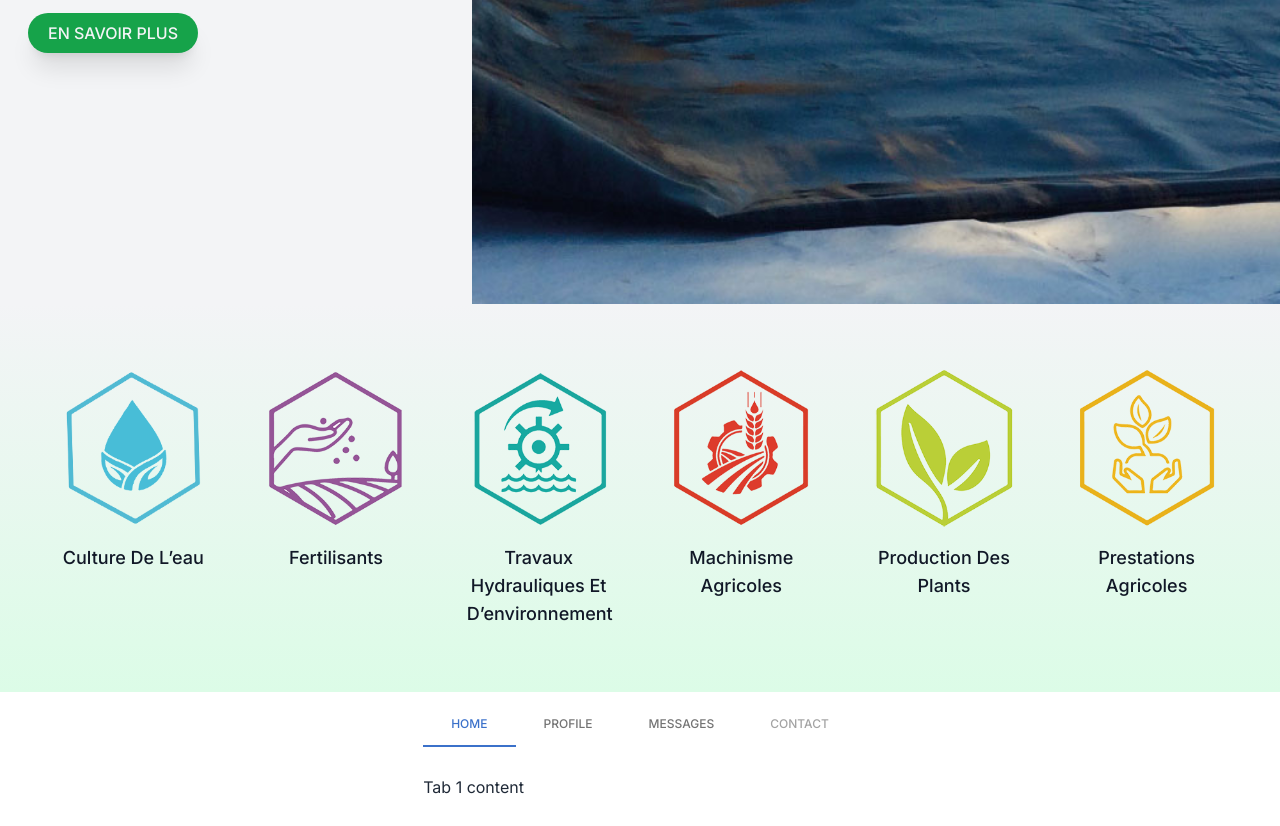
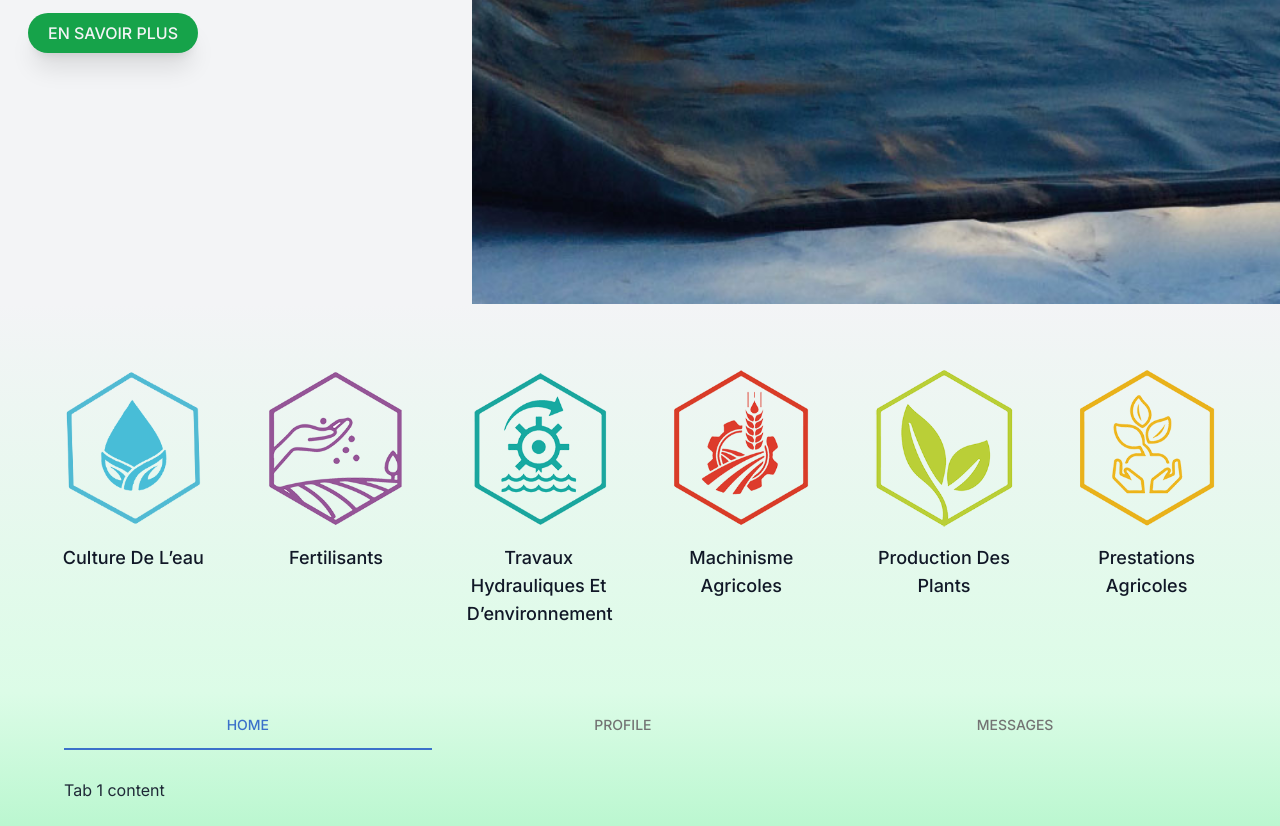
Before and after one commit to ch33kaboo/sodea, a Next.js app: page / in a window 1280 px wide. Shown: the part 496-1322 px from the top of the page. Built offline with nearby package versions, Linux system fonts and the light colour scheme; what tw-elements would draw is missing.

Commit message:
customize tailwind element's tabs to fit our UI

```diff
--- a/components/landing/products/Products.tsx
+++ b/components/landing/products/Products.tsx
@@ -9,16 +9,15 @@ const MyTabs = () => {
   }, []);
 
   return (
-    <div>
+    <div className="bg-gradient-to-b from-green-100 to-green-200 w-full px-16">
       <ul
-        className="mb-5 flex list-none flex-row flex-wrap border-b-0 pl-0"
+        className="mb-5 flex flex-row border-b-0"
         role="tablist"
         data-te-nav-ref
       >
         <li role="presentation" className="flex-auto text-center">
           <a
-            href="#tabs-home01"
-            className="my-2 block border-x-0 border-b-2 border-t-0 border-transparent px-7 pb-3.5 pt-4 text-xs font-medium uppercase leading-tight text-neutral-500 hover:isolate hover:border-transparent hover:bg-neutral-100 focus:isolate focus:border-transparent data-[te-nav-active]:border-primary data-[te-nav-active]:text-primary dark:text-neutral-400 dark:hover:bg-transparent dark:data-[te-nav-active]:border-primary-400 dark:data-[te-nav-active]:text-primary-400"
+            className="hover:bg-gray-900 hover:bg-opacity-5 hover:text-gray-950 transition-all select-none cursor-pointer my-2 block border-x-0 border-b-2 border-t-0 border-transparent px-7 pb-3.5 pt-4 text-sm font-medium uppercase leading-tight text-neutral-500 hover:isolate hover:border-transparent focus:isolate focus:border-transparent data-[te-nav-active]:border-primary data-[te-nav-active]:text-primary"
             data-te-toggle="pill"
             data-te-target="#tabs-home01"
             data-te-nav-active
@@ -31,8 +30,7 @@ const MyTabs = () => {
         </li>
         <li role="presentation" className="flex-auto text-center">
           <a
-            href="#tabs-profile01"
-            className="focus:border-transparen my-2 block border-x-0 border-b-2 border-t-0 border-transparent px-7 pb-3.5 pt-4 text-xs font-medium uppercase leading-tight text-neutral-500 hover:isolate hover:border-transparent hover:bg-neutral-100 focus:isolate data-[te-nav-active]:border-primary data-[te-nav-active]:text-primary dark:text-neutral-400 dark:hover:bg-transparent dark:data-[te-nav-active]:border-primary-400 dark:data-[te-nav-active]:text-primary-400"
+            className="hover:bg-gray-900 hover:bg-opacity-5 hover:text-gray-950 transition-all select-none cursor-pointer focus:border-transparen my-2 block border-x-0 border-b-2 border-t-0 border-transparent px-7 pb-3.5 pt-4 text-sm font-medium uppercase leading-tight text-neutral-500 hover:isolate hover:border-transparent focus:isolate data-[te-nav-active]:border-primary data-[te-nav-active]:text-primary"
             data-te-toggle="pill"
             data-te-target="#tabs-profile01"
             role="tab"
@@ -44,8 +42,7 @@ const MyTabs = () => {
         </li>
         <li role="presentation" className="flex-auto text-center">
           <a
-            href="#tabs-messages01"
-            className="my-2 block border-x-0 border-b-2 border-t-0 border-transparent px-7 pb-3.5 pt-4 text-xs font-medium uppercase leading-tight text-neutral-500 hover:isolate hover:border-transparent hover:bg-neutral-100 focus:isolate focus:border-transparent data-[te-nav-active]:border-primary data-[te-nav-active]:text-primary dark:text-neutral-400 dark:hover:bg-transparent dark:data-[te-nav-active]:border-primary-400 dark:data-[te-nav-active]:text-primary-400"
+            className="hover:bg-gray-900 hover:bg-opacity-5 hover:text-gray-950 transition-all select-none cursor-pointer my-2 block border-x-0 border-b-2 border-t-0 border-transparent px-7 pb-3.5 pt-4 text-sm font-medium uppercase leading-tight text-neutral-500 hover:isolate hover:border-transparent focus:isolate focus:border-transparent data-[te-nav-active]:border-primary data-[te-nav-active]:text-primary"
             data-te-toggle="pill"
             data-te-target="#tabs-messages01"
             role="tab"
@@ -53,19 +50,6 @@ const MyTabs = () => {
             aria-selected="false"
           >
             Messages
-          </a>
-        </li>
-        <li role="presentation" className="flex-auto text-center">
-          <a
-            href="#tabs-contact01"
-            className="disabled pointer-events-none my-2 block border-x-0 border-b-2 border-t-0 border-transparent bg-transparent px-7 pb-3.5 pt-4 text-xs font-medium uppercase leading-tight text-neutral-400 hover:isolate hover:border-transparent hover:bg-neutral-100 focus:isolate focus:border-transparent dark:text-neutral-600"
-            data-te-toggle="pill"
-            data-te-target="#tabs-contact01"
-            role="tab"
-            aria-controls="tabs-contact01"
-            aria-selected="false"
-          >
-            Contact
           </a>
         </li>
       </ul>
@@ -96,14 +80,6 @@ const MyTabs = () => {
         >
           Tab 3 content
         </div>
-        <div
-          className="hidden opacity-0 transition-opacity duration-150 ease-linear data-[te-tab-active]:block"
-          id="tabs-contact01"
-          role="tabpanel"
-          aria-labelledby="tabs-contact-tab01"
-        >
-          Tab 4 content
-        </div>
       </div>
     </div>
   );
```
